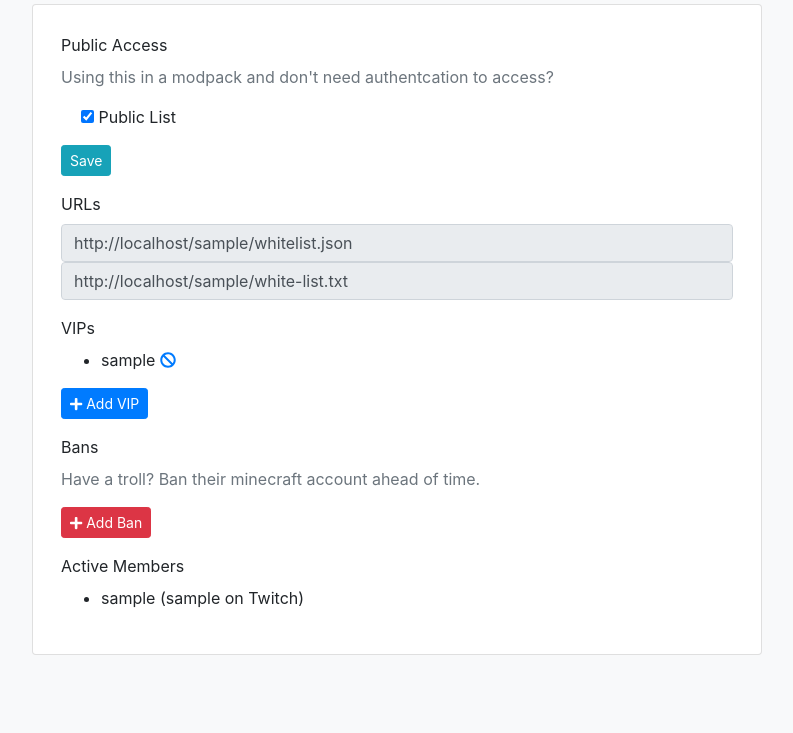
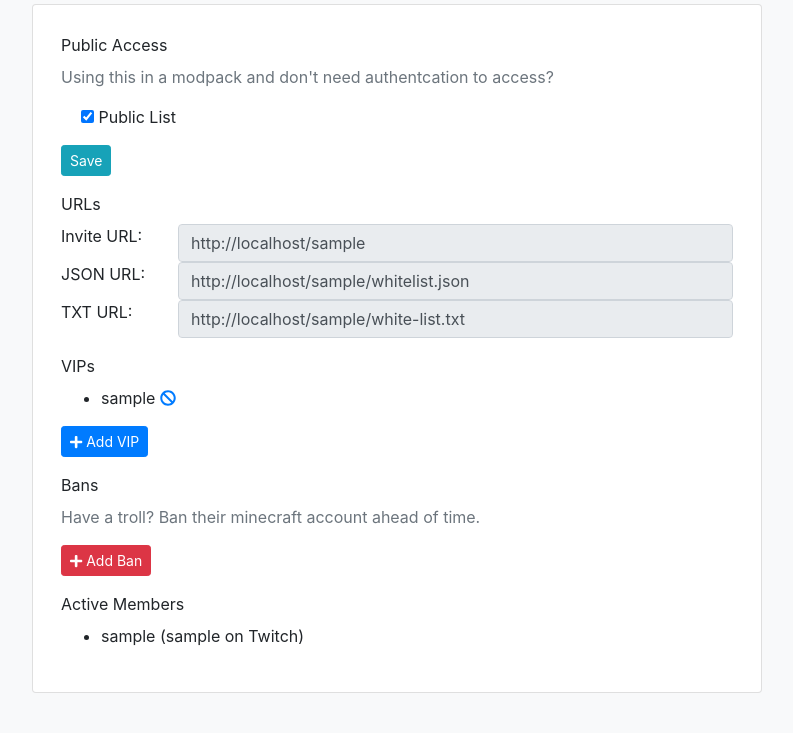
Before and after one commit to cridenour/whitelist, a Django app: page /profile/whitelist in a window 1280 px wide. Shown: the part 56-789 px from the top of the page, without its empty margins (243-1036 px from the left). Run offline with Django 3.2, Linux system fonts and the light colour scheme; a user stored in the database is signed in; tables that the repository leaves empty hold one stand-in row (values such as "Sample post"); some libraries are stand-ins or nearby versions.

Commit message:
Fix expired whitelists and add invite url to whitelist

```diff
--- a/templates/profile.html
+++ b/templates/profile.html
@@ -38,7 +38,7 @@
             <label>Expired Whitelists</label>
             <ul>
                 {% for exp in expired %}
-                <li>friartruck13 <a class="btn btn-sm btn-twitch ml-1" href="https://www.twitch.tv/products/{{ exp.user.username }}/ticket/new"><i class="fa fa-redo-alt"></i> Resub</a></li>
+                <li>{{ exp.user.username }} <a class="btn btn-sm btn-twitch ml-1" href="https://www.twitch.tv/products/{{ exp.user.username }}/ticket/new"><i class="fa fa-redo-alt"></i> Resub</a></li>
                 {% endfor %}
             </ul>
         </div>
--- a/templates/whitelist.html
+++ b/templates/whitelist.html
@@ -26,8 +26,18 @@
 
     <div class="form-group">
         <label>URLs</label>
-        <input class="form-control" readonly value="{{ json_url }}" />
-        <input class="form-control" readonly value="{{ txt_url }}" />
+        <div class="row">
+            <div class="col-2">Invite URL:</div>
+            <div class="col-10"><input class="form-control" readonly value="{{ invite_url }}" /></div>
+        </div>
+        <div class="row">
+            <div class="col-2">JSON URL:</div>
+            <div class="col-10"><input class="form-control" readonly value="{{ json_url }}" /></div>
+        </div>
+        <div class="row">
+            <div class="col-2">TXT URL:</div>
+            <div class="col-10"><input class="form-control" readonly value="{{ txt_url }}" /></div>
+        </div>
     </div>
 
     <div>
--- a/twitch/views.py
+++ b/twitch/views.py
@@ -178,6 +178,10 @@
             reverse('whitelist-txt', kwargs={'username': self.request.user.username})) + access_key
         context['json_url'] = self.request.build_absolute_uri(
             reverse('whitelist-json', kwargs={'username': self.request.user.username})) + access_key
+
+        context['invite_url'] = self.request.build_absolute_uri(
+            reverse('broadcaster-connect', kwargs={'username': self.request.user.username})
+        )
 
         return context
 
```
